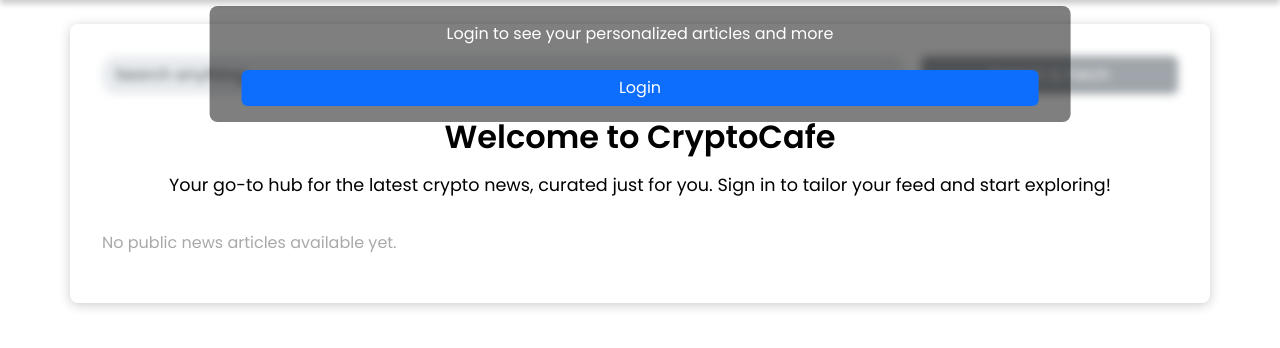
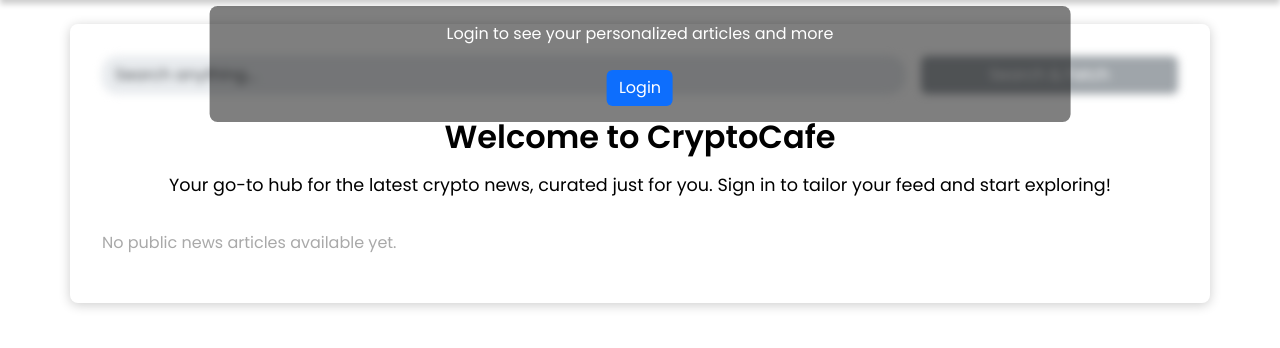
Before and after one commit to Arushanqnet/cryptocafe, a Python web app: template cryptoCafe/src/cryptocafe/templates/index.html in a window 1280 px wide. Shown: the part 56-404 px from the top of the page. Run offline with Jinja, Linux system fonts and the light colour scheme; the template is opened without the code that fills it, so the values that code supplies are empty.

Commit message:
login butto change

```diff
--- a/cryptoCafe/src/cryptocafe/templates/index.html
+++ b/cryptoCafe/src/cryptocafe/templates/index.html
@@ -287,7 +287,7 @@
           <!-- Overlay text & login button -->
           <div class="login-overlay-text">
             <p>Login to see your personalized articles and more</p>
-            <a href="/login" class="btn btn-primary w-100">Login</a>
+            <a href="/login" class="btn btn-primary">Login</a>
           </div>
         {% endif %}
       </div>
```
